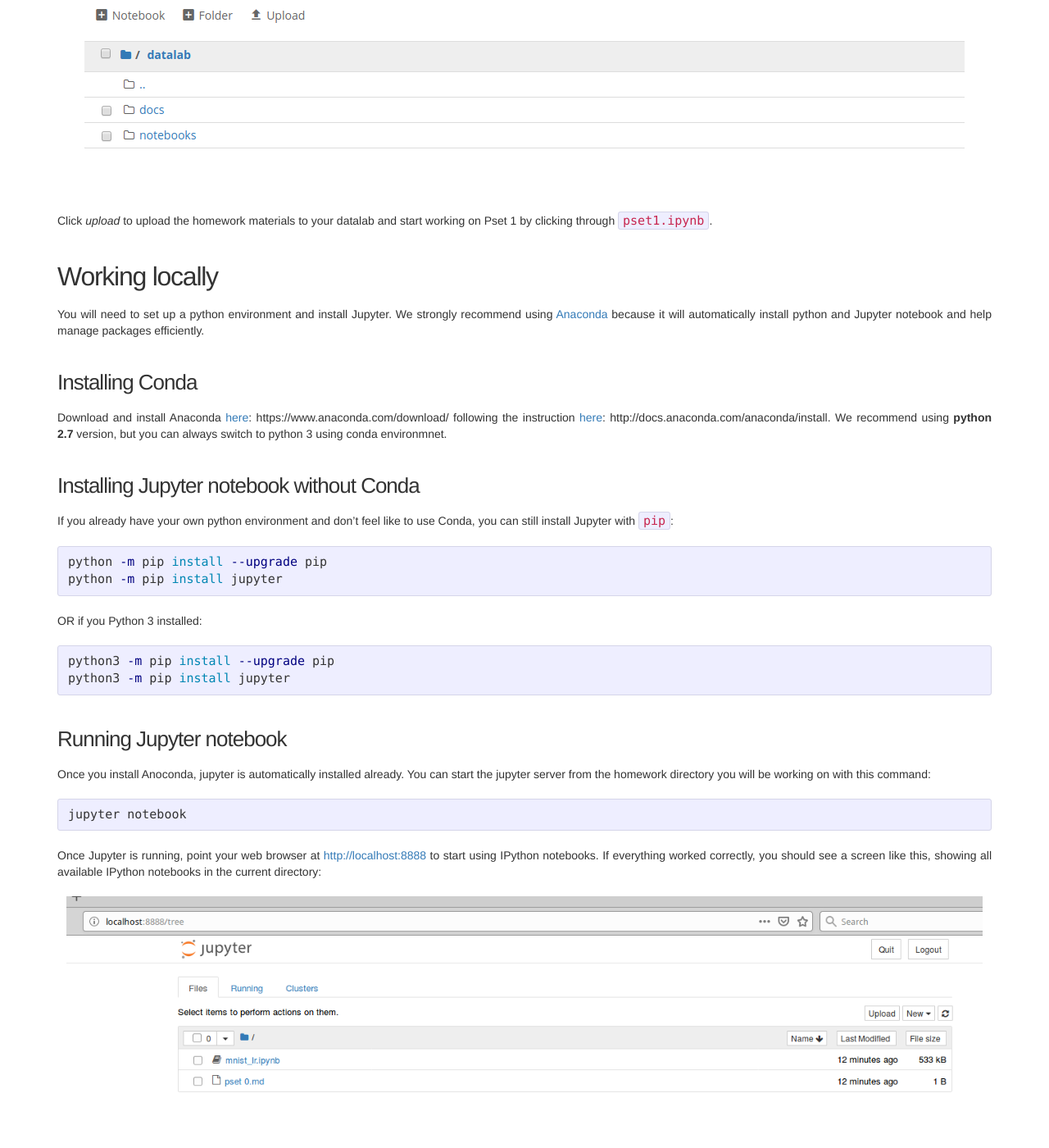
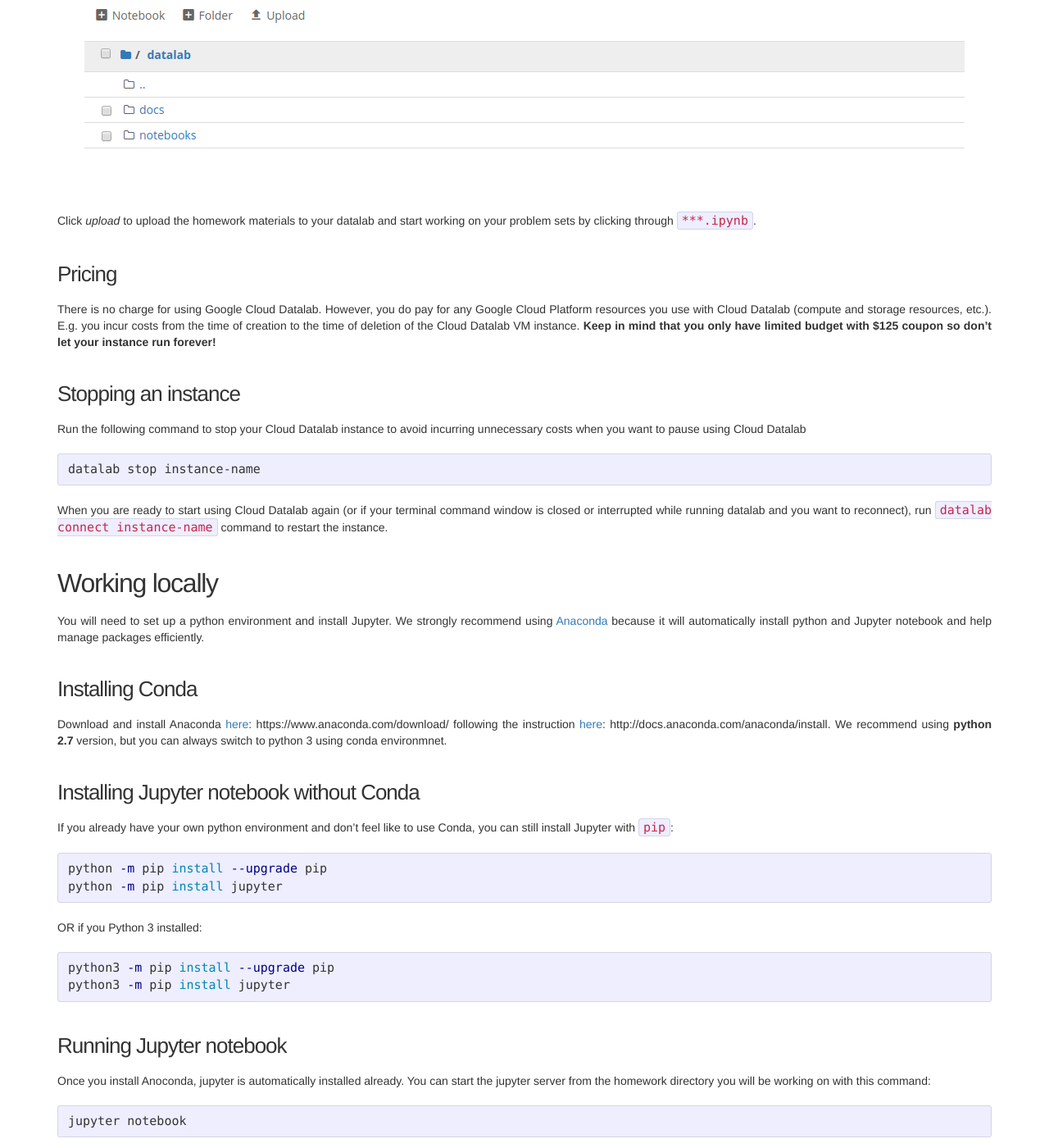
Before and after one commit to mit6874/mit6874.github.io, a Jekyll site: the page built from tutorials/quickstart-tutorial.md, in a window 1280 px wide and 1400 px high, scrolled down 1190 px. Shown: the whole window at 82% size. Built offline with Jekyll 4.4.1, drawn with Linux system fonts in a browser that asks for light colours; nearby versions of some CDN libraries; some of the changed text lies outside the part shown.

Commit message:
Update quickstart-tutorial.md

````diff
--- a/tutorials/quickstart-tutorial.md
+++ b/tutorials/quickstart-tutorial.md
@@ -37,7 +37,17 @@
   <img src='/assets/googlecloud.png'>
 </div>
 
-Click *upload* to upload the homework materials to your datalab and start working on Pset 1 by clicking through `pset1.ipynb`.
+Click *upload* to upload the homework materials to your datalab and start working on your problem sets by clicking through `***.ipynb`.
+
+### Pricing
+There is no charge for using Google Cloud Datalab. However, you do pay for any Google Cloud Platform resources you use with Cloud Datalab (compute and storage resources, etc.). E.g. you incur costs from the time of creation to the time of deletion of the Cloud Datalab VM instance. **Keep in mind that you only have limited budget with $125 coupon so don't let your instance run forever!**
+
+### Stopping an instance
+Run the following command to stop your Cloud Datalab instance to avoid incurring unnecessary costs when you want to pause using Cloud Datalab
+```bash
+datalab stop instance-name
+```
+When you are ready to start using Cloud Datalab again (or if your terminal command window is closed or interrupted while running datalab and you want to reconnect), run `datalab connect instance-name` command to restart the instance.
 
 ## Working locally
 You will need to set up a python environment and install Jupyter. We strongly recommend using [Anaconda](https://www.anaconda.com/download/#macos) because it will automatically install python and Jupyter notebook and help manage packages efficiently.
@@ -71,4 +81,4 @@
   <img src='/assets/ipynotebook.png'>
 </div>
 
-Click through the `pset1.ipynb` and start working on your Pset 1! More tutorials about how to use Jupyter Notebook can be found [here](https://jupyter-notebook.readthedocs.io/en/stable/notebook.html): https://jupyter-notebook.readthedocs.io/en/stable/notebook.html.
+Click through the `***.ipynb` and start working on your problem sets! More tutorials about how to use Jupyter Notebook can be found [here](https://jupyter-notebook.readthedocs.io/en/stable/notebook.html): https://jupyter-notebook.readthedocs.io/en/stable/notebook.html.
````
